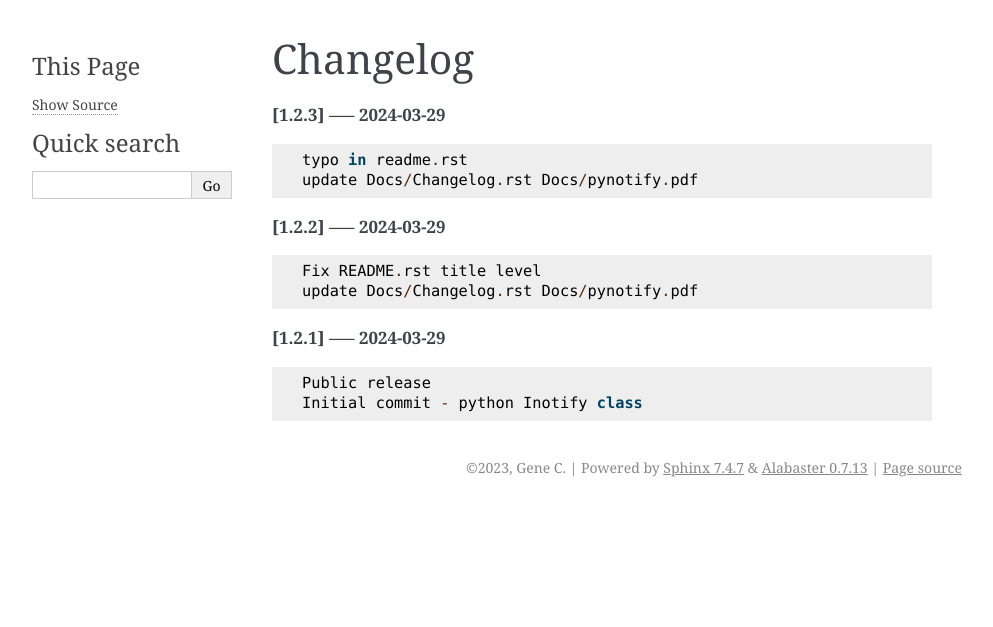
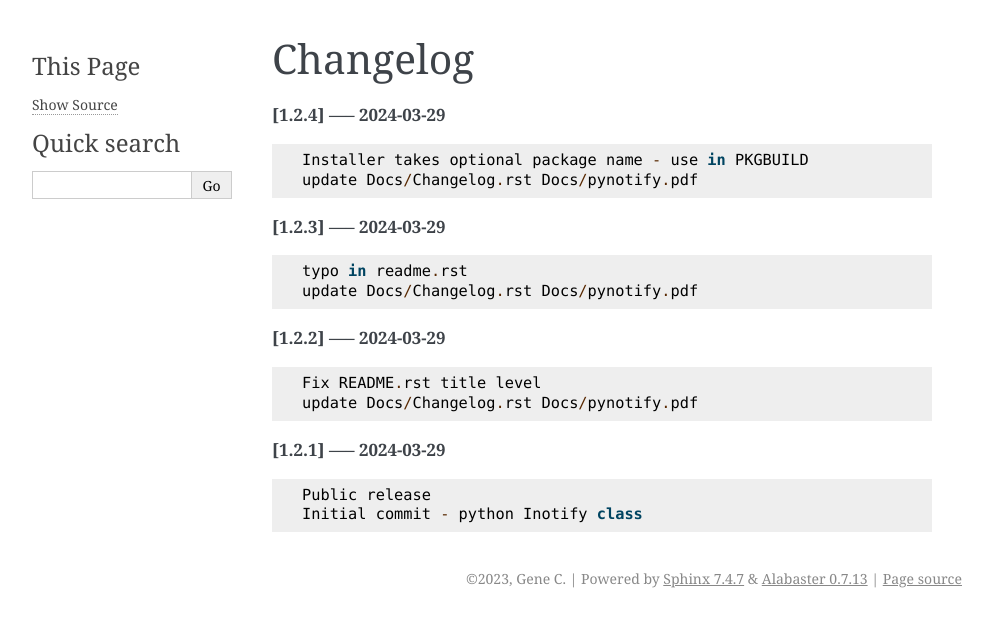
Before and after one commit to gene-git/pynotify, a Sphinx documentation site: the page built from Docs/Changelog.rst, in a window 1280 px wide. Shown: the top 627 px of the page, without its empty margins (148-1141 px from the left). Built offline with Sphinx 7.4.7, drawn with Linux system fonts in a browser that asks for light colours.

Commit message:
update Docs/Changelog.rst Docs/pynotify.pdf

```diff
--- a/Docs/Changelog.rst
+++ b/Docs/Changelog.rst
@@ -1,5 +1,11 @@
 Changelog
 =========
+
+**[1.2.4] ----- 2024-03-29** ::
+
+	    Installer takes optional package name - use in PKGBUILD
+	    update Docs/Changelog.rst Docs/pynotify.pdf
+
 
 **[1.2.3] ----- 2024-03-29** ::
 
```
Also changed, not shown: 1 other file.
